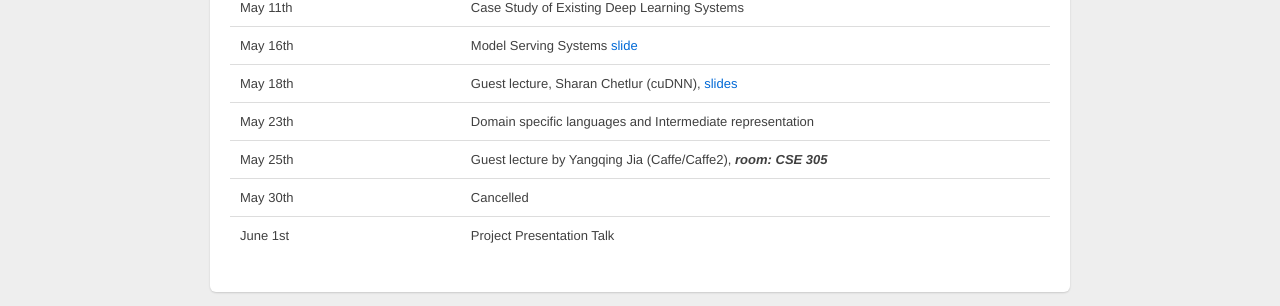
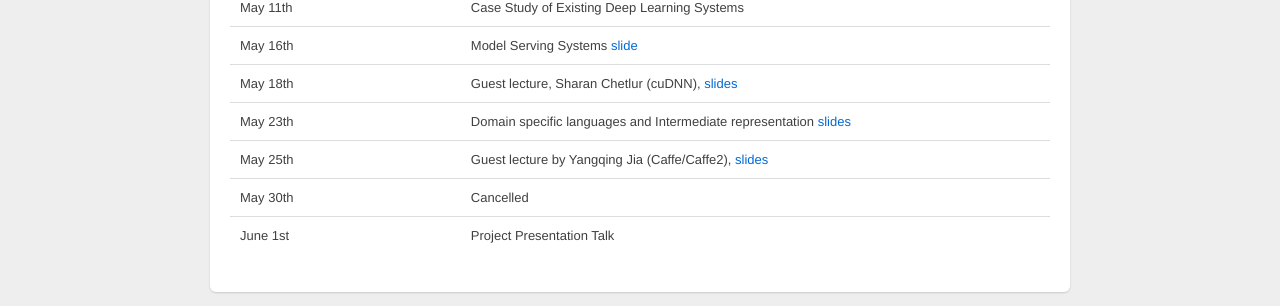
Before and after one commit to dlsys-course/dlsys-course.github.io, a Jekyll site: the page built from schedule.md, in a window 1280 px wide and 1108 px high. Shown: the part 749-1055 px from the top of the window. Built offline with Jekyll 4.4.1, drawn with Linux system fonts in a browser that asks for light colours.

Commit message:
update lectures

```diff
--- a/schedule.md
+++ b/schedule.md
@@ -32,7 +32,7 @@ happen on Wed/Friday instead (see the schedule for details).
 | May 11th                 |  Case Study of Existing Deep Learning Systems |
 | May 16th                 |   Model Serving Systems [slide](pdf/lecture14.pdf) |
 | May 18th                 |   Guest lecture, Sharan Chetlur (cuDNN), [slides](pdf/sharan_guest_lecture.pdf) |
-| May 23th                 |   Domain specific languages and Intermediate representation |
-| May 25th                 |   Guest lecture by Yangqing Jia (Caffe/Caffe2), ***room: CSE 305***  |
+| May 23th                 |   Domain specific languages and Intermediate representation  [slides](pdf/lecture16.pdf) |
+| May 25th                 |   Guest lecture by Yangqing Jia (Caffe/Caffe2), [slides](pdf/yangqing_guest_lecture.pdf)  |
 | May 30th                 |   Cancelled |
 | June 1st                 |   Project Presentation Talk |
```
Also changed, not shown: 2 other files.
